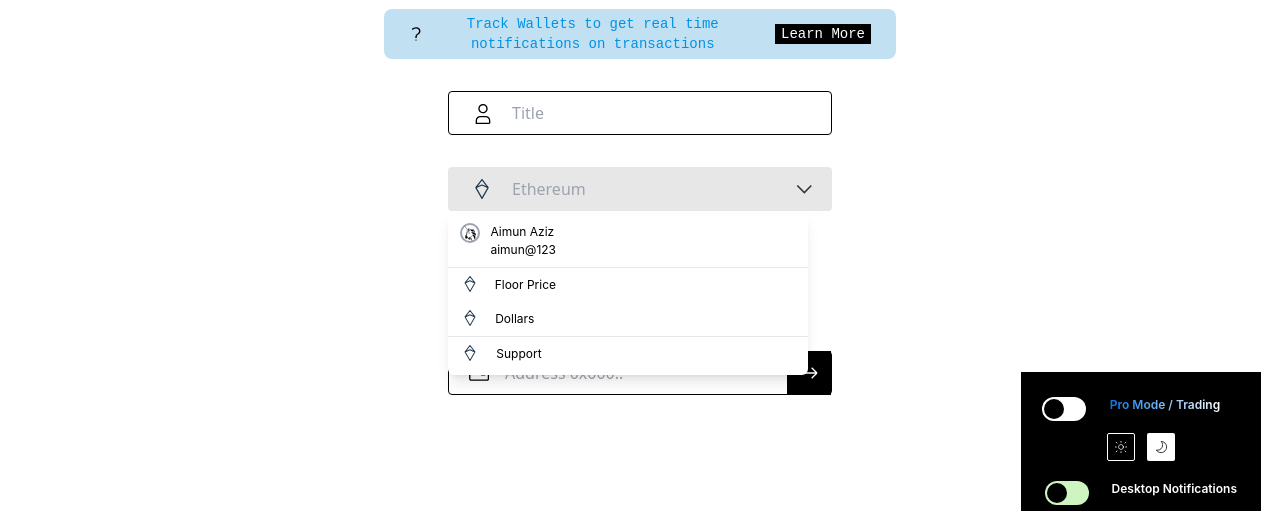
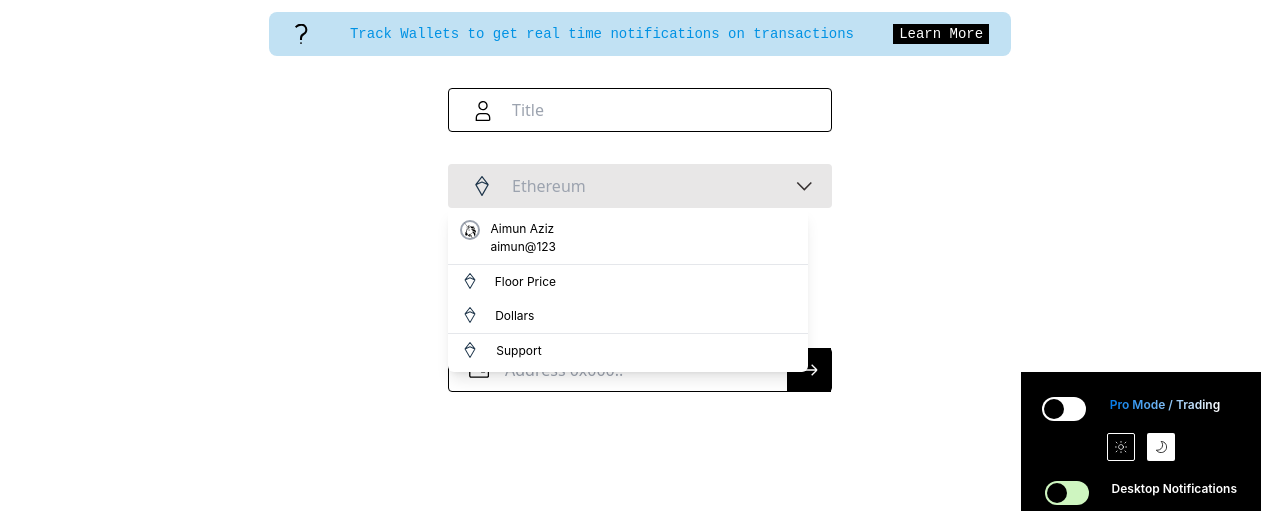
Before and after one commit to Aimun-Aziz/TokenMarketplace, a website built with Vite: page WalletTracking.html in a window 1280 px wide. Shown: the part 222-733 px from the top of the page. Built offline with nearby package versions, Linux system fonts and the light colour scheme.

Commit message:
wallettracking pg updated

```diff
--- a/WalletTracking.html
+++ b/WalletTracking.html
@@ -80,19 +80,19 @@
         </div>
 
         <div
-            class="bg-[#C1E1F3] rounded-lg flex justify-start items-center min-[320px]:w-[310px] sm:w-[73%] md:w-[70%] lg:w-[60%] xl:w-[40%] font-pop mt-8 h-10 p-[25px]">
+            class="bg-[#C1E1F3] rounded-lg flex justify-between items-center min-[320px]:w-[340px] sm:w-[73%] lg:w-[58%] font-pop mt-8 h-10 p-[22px]">
 
             <div class="exclamationmark flex items-center">
-                <img class=" min-[320px]:w-4 min-[320px]:h-4 md:w-5 md:h-5" src="/images/WalletTracking/_.svg" alt="">
+                <img class=" w-5 h-5" src="/images/WalletTracking/_.svg" alt="">
             </div>
 
             <div class="text-[#0092E4]">
-                <p class=" min-[320px]:text-[10px] sm:text-[11px] md:text-sm text-center">
+                <p class=" min-[320px]:text-[10px] text-[11px] md:text-sm text-center">
                     Track Wallets to get real time notifications on transactions
                 </p>
             </div>
 
-            <div class="btn  sm:ml-3">
+            <div class="btn">
                 <span
                     class="bg-black flex items-center justify-center min-[320px]:w-[66px] min-[320px]:h-5 md:w-24 md:h-5 text-white min-[320px]:text-[9px] md:text-sm">
                     Learn More
```
